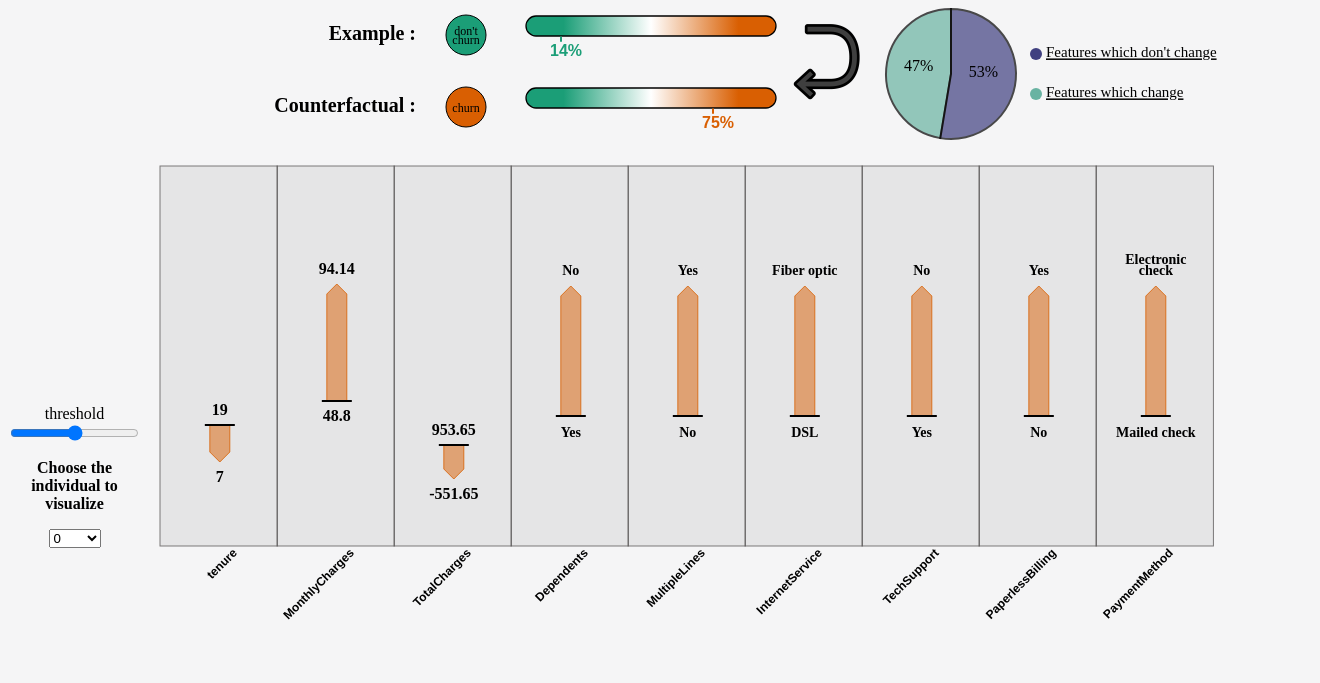
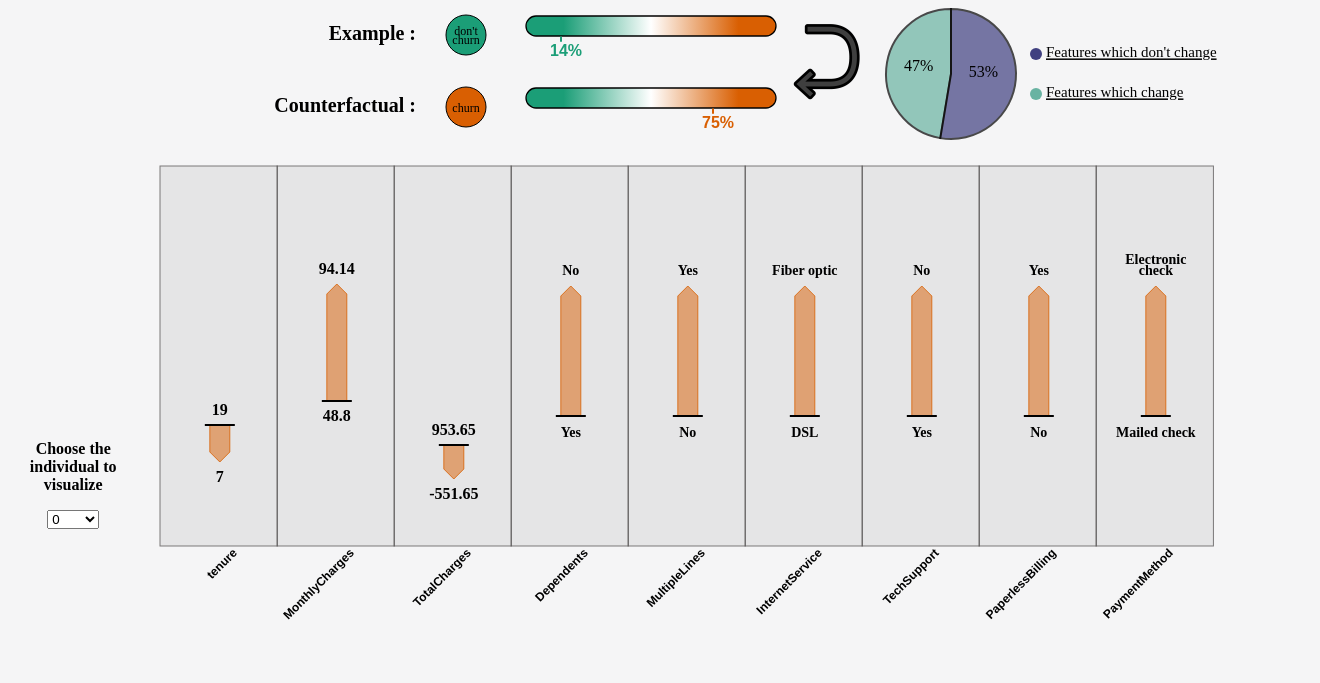
Before and after one commit to fwallyn1/counterfactualViz, a Flask app: page / in a window 1320 px wide. Shown: the part 102-785 px from the top of the page. Run offline with Flask 2, Linux system fonts and the light colour scheme.

Commit message:
no_threshold remove input range

```diff
--- a/templates/index.html
+++ b/templates/index.html
@@ -17,20 +17,6 @@
       </header>
 
   <div id="right-bar">
-    <div id = "test-val"> </div>
-    <div id = "form-threshold">
-      <!---->
-      <form method="post">
-        <label for="threshold">threshold</label>
-        <input id = "threshold" type="range" name="threshold"
-        min="0" max="1" value="0.5" step="0.05"></input>
-    </form>
-    <script>
-      let result = document.getElementById("test-val");
-      let el = document.querySelector("#threshold");
-      el.addEventListener("change", function(){result.innerHTML = el.value});
-    </script>
-    </div>
     <p id="choice-id">Choose the individual to visualize</p>
   </div>
 
```
